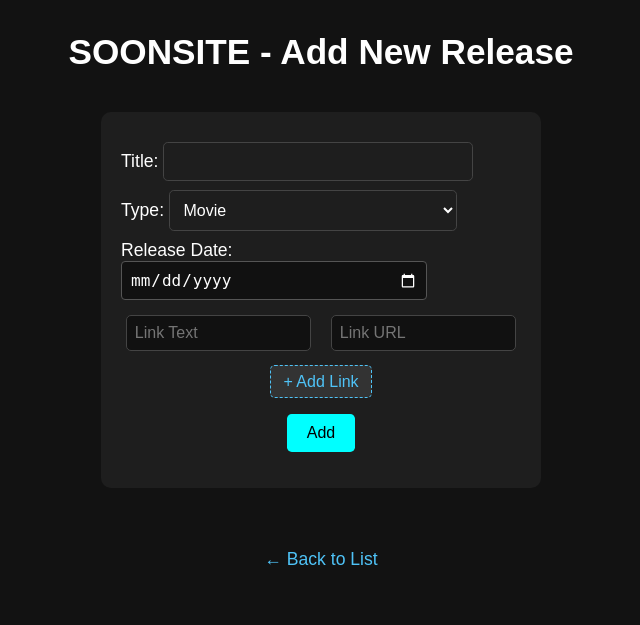
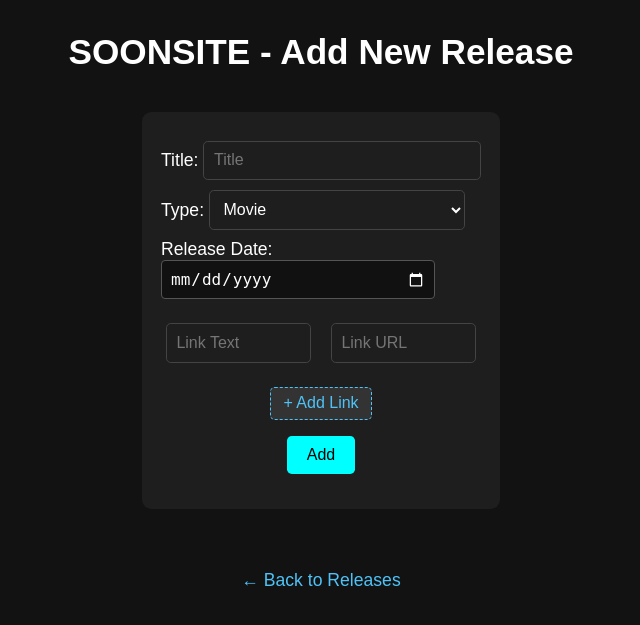
Before and after one commit to SUJALL-MOHAPATRA/SOONSITE, a Flask app: page /add in a window 1280 px wide. Shown: the top 625 px of the page, without its empty margins (319-959 px from the left). Run offline with Flask 3, Linux system fonts and the light colour scheme; the visitor is signed in with stand-in values (Sample User, id 1); some libraries are stand-ins or nearby versions.

Commit message:
Update add.html

```diff
--- a/templates/add.html
+++ b/templates/add.html
@@ -8,50 +8,63 @@
 <body>
     <div class="container">
         <h1>SOONSITE - Add New Release</h1>
-        <form method="post">
-            <label>Title: <input type="text" name="title" required></label>
+        <form method="post" class="edit-box">
+            <label>Title:
+                <input type="text" name="title" placeholder="Title" required>
+            </label>
             <label>Type:
                 <select name="type">
                     <option value="Movie">Movie</option>
                     <option value="TV Show">TV Show</option>
                 </select>
             </label>
-            <label>Release Date: <input type="date" name="release_date" required></label>
+            <label>Release Date:
+                <input type="date" name="release_date" required>
+            </label>
 
-            <div id="links-container">
+            <div id="linkContainer">
                 <div class="link-group">
-                    <input type="text" name="link_text[]" placeholder="Link Text" class="link-input">
-                    <input type="url" name="link_url[]" placeholder="Link URL" class="link-input">
+                    <label>
+                        <input type="text" name="link_text[]" placeholder="Link Text">
+                    </label>
+                    <label>
+                        <input type="url" name="link_url[]" placeholder="Link URL">
+                    </label>
                 </div>
             </div>
 
-            <button type="button" onclick="addLink()" class="add-link-btn">+ Add Link</button>
+            <button type="button" class="add-link-btn" onclick="addLinkField()">+ Add Link</button>
             <button type="submit" class="blue-btn">Add</button>
+
             <style>
                 .blue-btn {
-                background-color: cyan;
-                color: black;
-                border: none;
-                padding: 10px 20px;
-                cursor: pointer;
+                    background-color: cyan;
+                    color: black;
+                    border: none;
+                    padding: 10px 20px;
+                    cursor: pointer;
                 }
             </style>
         </form>
         <br>
-        <a href="{{ url_for('index') }}">← Back to List</a>
+        <a href="{{ url_for('index') }}">← Back to Releases</a>
     </div>
+
     <script>
-        function addLink() {
-            const container = document.getElementById('links-container');
+        function addLinkField() {
+            const container = document.getElementById('linkContainer');
             const group = document.createElement('div');
             group.className = 'link-group';
             group.innerHTML = `
-                <input type="text" name="link_text[]" placeholder="Link Text" class="link-input">
-                <input type="url" name="link_url[]" placeholder="Link URL" class="link-input">
+                <label>
+                    <input type="text" name="link_text[]" placeholder="Link Text">
+                </label>
+                <label>
+                    <input type="url" name="link_url[]" placeholder="Link URL">
+                </label>
             `;
             container.appendChild(group);
         }
     </script>
-
 </body>
 </html>
```
